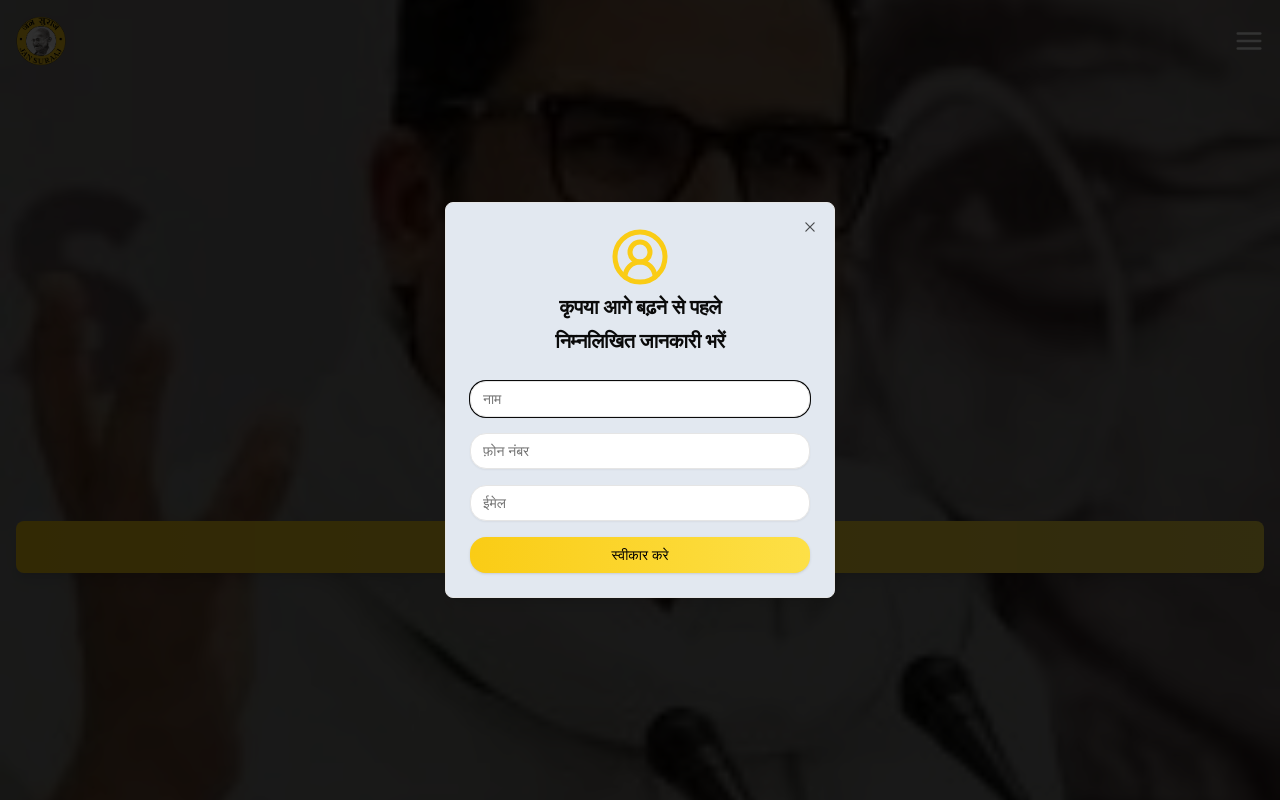
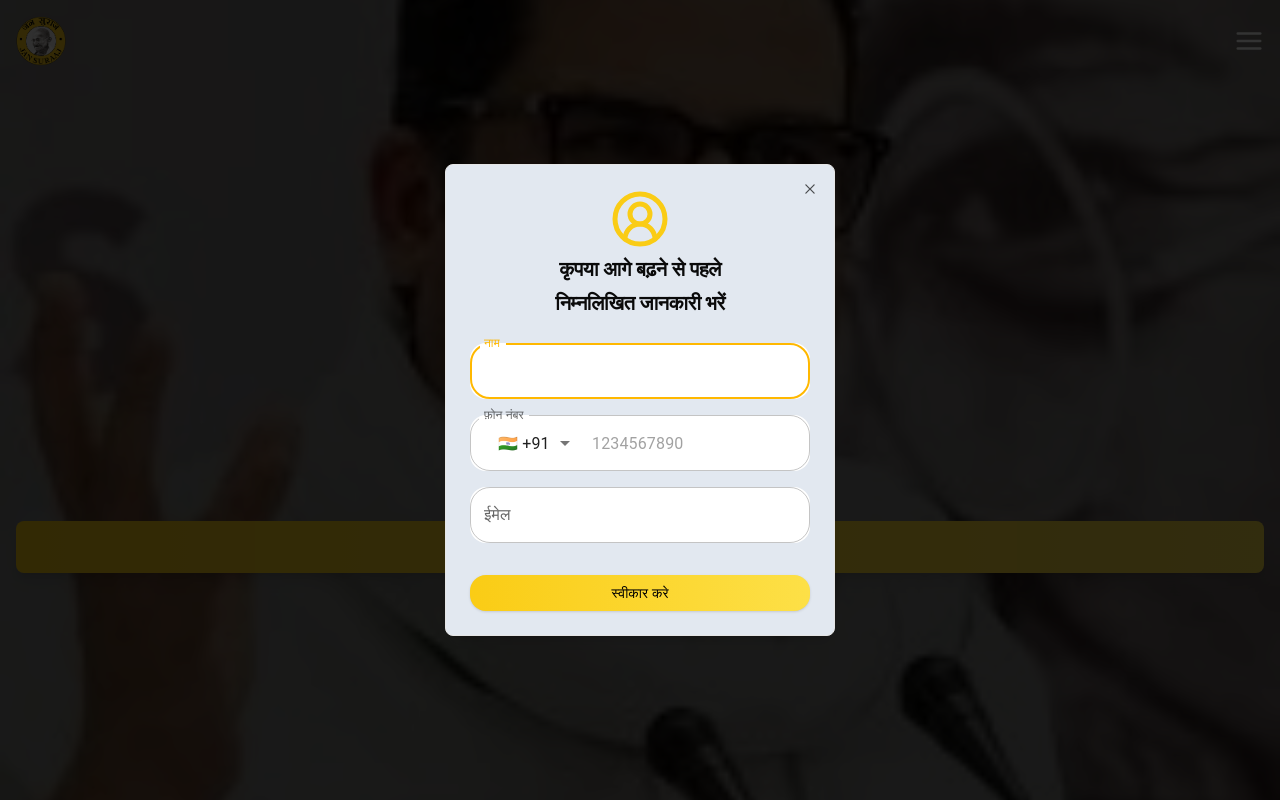
Before and after one commit to RaghavenderSingh/jsptest, a Next.js app: page / in a window 1280 px wide. Both pictures are taken after a click on the button "स्वीकार". Built offline with nearby package versions, Linux system fonts and the light colour scheme.

Commit message:
first commit

```diff
--- a/components/Shyog.tsx
+++ b/components/Shyog.tsx
@@ -76,11 +76,11 @@ type FormValues = z.infer<typeof formSchema>;
 export default function Shyog() {
   const [selectedAmount, setSelectedAmount] = useState<string>("");
   const donationAmount = [
-    "₹101",
-    "₹501",
-    "₹1,001",
-    "₹10,001",
-    "₹1,00,001",
+    "₹1000",
+    "₹3000",
+    "₹5,000",
+    "₹10,000",
+    "₹1,00,000",
     "₹अन्य",
   ];
   const [paymentStatus, setPaymentStatus] = useState<
--- a/components/UserInfoPopup.tsx
+++ b/components/UserInfoPopup.tsx
@@ -1,4 +1,5 @@
 "use client";
+
 import { useState } from "react";
 import { Button } from "@/components/ui/button";
 import {
@@ -10,27 +11,98 @@ import {
   DialogTitle,
   DialogTrigger,
 } from "@/components/ui/dialog";
-import { Input } from "@/components/ui/input";
 import { CircleUserRoundIcon } from "lucide-react";
-
+import { zodResolver } from "@hookform/resolvers/zod";
+import { useForm } from "react-hook-form";
+import * as z from "zod";
+import { styled } from "@mui/material/styles";
+import InputAdornment from "@mui/material/InputAdornment";
+import Select from "@mui/material/Select";
+import TextField from "@mui/material/TextField";
+import MenuItem from "@mui/material/MenuItem";
+import { countryCodes } from "@/lib/country";
 import SwikarPaper from "./SwikarPaper";
 import { signIn } from "next-auth/react";
+import {
+  Form,
+  FormControl,
+  FormField,
+  FormItem,
+  FormMessage,
+} from "@/components/ui/form";
+
+const CustomTextField = styled(TextField)({
+  "& label.Mui-focused": {
+    color: "#FFB800",
+  },
+  "& .MuiOutlinedInput-root": {
+    borderRadius: "20px",
+    "&.Mui-focused fieldset": {
+      borderColor: "#FFB800",
+    },
+  },
+});
+
+const CountryCodeSelect = styled(Select)({
+  "& .MuiOutlinedInput-notchedOutline": {
+    border: "none",
+  },
+  "&:hover .MuiOutlinedInput-notchedOutline": {
+    border: "none",
+  },
+  "&.Mui-focused .MuiOutlinedInput-notchedOutline": {
+    border: "none",
+  },
+});
+
+const formSchema = z.object({
+  name: z.string().min(2, {
+    message: "नाम कम से कम 2 अक्षर का होना चाहिए.",
+  }),
+  phoneNumber: z.object({
+    countryCode: z.string(),
+    number: z.string().regex(/^\d{10}$/, {
+      message: "फ़ोन नंबर 10 अंकों का होना चाहिए.",
+    }),
+  }),
+  email: z
+    .string()
+    .email({
+      message: "कृपया एक मान्य ईमेल पता प्रविष्ट करें।",
+    })
+    .optional()
+    .or(z.literal("")),
+});
+
+type FormValues = z.infer<typeof formSchema>;
 
 export default function UserInfoPopup() {
-  const [name, setName] = useState("");
-  const [phone, setPhone] = useState("");
-  const [email, setEmail] = useState("");
   const [isOpen, setIsOpen] = useState(false);
   const [displayPaper, setDisplayPaper] = useState(false);
-  const handleSubmit = async (e: React.FormEvent) => {
-    e.preventDefault();
+  const [countryCode, setCountryCode] = useState("+91");
+  const [isSubmitting, setIsSubmitting] = useState(false);
+
+  const form = useForm<FormValues>({
+    resolver: zodResolver(formSchema),
+    defaultValues: {
+      name: "",
+      phoneNumber: { countryCode: "+91", number: "" },
+      email: "",
+    },
+  });
+
+  const onSubmit = async (values: FormValues) => {
+    console.log("Form submitted with values:", values);
+    setIsSubmitting(true);
     try {
       const result = await signIn("credentials", {
         redirect: false,
-        name,
-        phone,
-        email,
+        name: values.name,
+        phone: `${values.phoneNumber.countryCode}${values.phoneNumber.number}`,
+        email: values.email,
       });
+
+      console.log("SignIn result:", result);
 
       if (result?.ok) {
         setDisplayPaper(true);
@@ -41,7 +113,14 @@ export default function UserInfoPopup() {
     } catch (error) {
       console.error("Error submitting form:", error);
       // Handle error (e.g., show error message to user)
+    } finally {
+      setIsSubmitting(false);
     }
+  };
+
+  const handleSubmitClick = () => {
+    console.log("Submit button clicked");
+    form.handleSubmit(onSubmit)();
   };
 
   return (
@@ -56,37 +135,101 @@ export default function UserInfoPopup() {
       </DialogTrigger>
       <DialogContent className="max-w-[390px] w-[calc(100%-2rem)] mx-auto rounded-lg bg-slate-200">
         {!displayPaper ? (
-          <form onSubmit={handleSubmit}>
+          <Form {...form}>
+            <form onSubmit={form.handleSubmit(onSubmit)} className="space-y-4">
               <DialogHeader>
                 <DialogTitle>
                   <div className="flex items-center justify-between flex-col gap-[6px]">
-                  <CircleUserRoundIcon size={60} className="text-yellow-400" />
-                  <p className="text-xl font-[900]">कृपया आगे बढ़ने से पहले</p>
-                  <p className="text-xl font-[900]">निम्नलिखित जानकारी भरें</p>
+                    <CircleUserRoundIcon
+                      size={60}
+                      className="text-yellow-400"
+                    />
+                    <p className="text-xl font-[900]">
+                      कृपया आगे बढ़ने से पहले
+                    </p>
+                    <p className="text-xl font-[900]">
+                      निम्नलिखित जानकारी भरें
+                    </p>
                   </div>
                 </DialogTitle>
                 <DialogDescription>
                   <div className="flex flex-col gap-4 mt-5">
-                  <Input
-                    className="bg-white rounded-2xl"
-                    placeholder="नाम"
-                    value={name}
-                    onChange={(e) => setName(e.target.value)}
-                    required
+                    <FormField
+                      control={form.control}
+                      name="name"
+                      render={({ field }) => (
+                        <FormItem>
+                          <FormControl>
+                            <CustomTextField
+                              label="नाम"
+                              className="w-full bg-white rounded-2xl"
+                              {...field}
                             />
-                  <Input
-                    className="bg-white rounded-2xl"
-                    placeholder="फ़ोन नंबर"
-                    value={phone}
-                    onChange={(e) => setPhone(e.target.value)}
-                    required
+                          </FormControl>
+                          <FormMessage />
+                        </FormItem>
+                      )}
                     />
-                  <Input
-                    className="bg-white rounded-2xl"
-                    placeholder="ईमेल"
-                    type="email"
-                    value={email}
-                    onChange={(e) => setEmail(e.target.value)}
+                    <FormField
+                      control={form.control}
+                      name="phoneNumber.number"
+                      render={({ field }) => (
+                        <FormItem>
+                          <FormControl>
+                            <CustomTextField
+                              label="फ़ोन नंबर"
+                              placeholder="1234567890"
+                              {...field}
+                              InputProps={{
+                                startAdornment: (
+                                  <InputAdornment position="start">
+                                    <CountryCodeSelect
+                                      value={countryCode}
+                                      onChange={(e) => {
+                                        setCountryCode(
+                                          e.target.value as string
+                                        );
+                                        form.setValue(
+                                          "phoneNumber.countryCode",
+                                          e.target.value as string
+                                        );
+                                      }}
+                                      sx={{ width: "100px" }}
+                                    >
+                                      {countryCodes.map((country) => (
+                                        <MenuItem
+                                          key={country.code}
+                                          value={country.phoneCode}
+                                        >
+                                          {country.flag} {country.phoneCode}
+                                        </MenuItem>
+                                      ))}
+                                    </CountryCodeSelect>
+                                  </InputAdornment>
+                                ),
+                              }}
+                              className="w-full bg-white rounded-2xl"
+                            />
+                          </FormControl>
+                          <FormMessage />
+                        </FormItem>
+                      )}
+                    />
+                    <FormField
+                      control={form.control}
+                      name="email"
+                      render={({ field }) => (
+                        <FormItem>
+                          <FormControl>
+                            <CustomTextField
+                              label="ईमेल"
+                              className="w-full bg-white rounded-2xl"
+                              {...field}
+                            />
+                          </FormControl>
+                          <FormMessage />
+                        </FormItem>
+                      )}
                     />
                   </div>
                 </DialogDescription>
@@ -97,21 +240,18 @@ export default function UserInfoPopup() {
                   <Button
                     className="bg-gradient-to-r from-yellow-400 to-yellow-300 text-black rounded-2xl w-full"
                     type="submit"
+                    disabled={isSubmitting}
+                    onClick={handleSubmitClick}
                   >
-                  स्वीकार करे
+                    {isSubmitting ? "लोड हो रहा है..." : "स्वीकार करे"}
                   </Button>
-                {/* <Button
-                className="bg-white text-black rounded-2xl w-full"
-                type="button"
-              >
-                फ़ेसबुक के साथ आगे बड़े
-              </Button> */}
                 </div>
               </DialogFooter>
             </form>
+          </Form>
         ) : (
           <div className="w-full bg-white">
-            <SwikarPaper name={name} />
+            <SwikarPaper name={form.getValues().name} />
           </div>
         )}
       </DialogContent>
```
Lines whose indentation alone changed are shown as unchanged.
